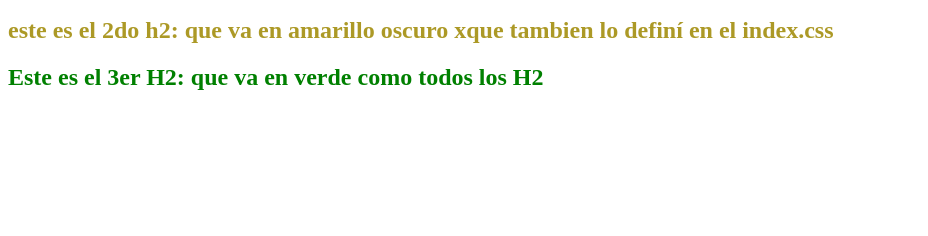
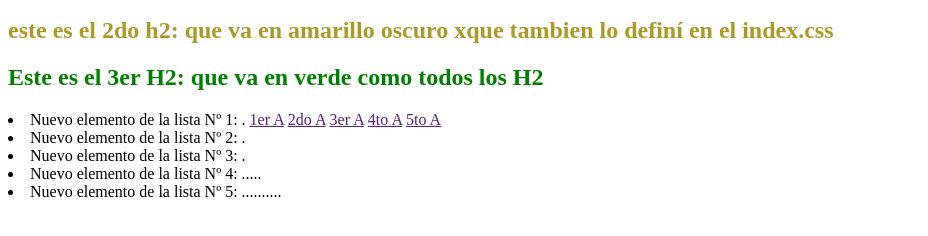
Before and after one commit to facu09/01_Ej1, a plain HTML site: page Index.html in a window 1280 px wide. Shown: the part 96-332 px from the top of the page, without its empty margins (0-928 px from the left). Drawn offline with Linux system fonts and the light colour scheme.

Commit message:
3er Commit

```diff
--- a/Index.html
+++ b/Index.html
@@ -13,10 +13,20 @@
         <h2 class = "amarillo">este es el 2do h2: que va en amarillo oscuro xque  tambien lo definí en el index.css
         </h2>
         <h2>Este es el 3er H2: que va en verde como todos los H2</h2>
+        <lu>
+            <li>Nuevo elemento de la lista Nº 1:     . <a href="">1er A</a>
+                <a href="">2do A</a>
+                <a href="">3er A</a>
+                <a href="">4to A</a>
+                <a href="">5to A</a>
+            </li>
+            <li>Nuevo elemento de la lista Nº 2:        .<a href=""></a></li>
+            <li>Nuevo elemento de la lista Nº 3:        .<a href=""></a><a href=""></a><a href=""></a><a href=""></a><a href=""></a></li>
+            <li>Nuevo elemento de la lista Nº 4:   .....<a href=""></a><a href=""></a><a href=""></a><a href=""></a><a href=""></a></li>
+            <li>Nuevo elemento de la lista Nº 5: ..........<a href=""></a><a href=""></a><a href=""></a><a href=""></a><a href=""></a></li>
+        </lu>
+
 
     </body>
 
-
-
-
 </html>
```
